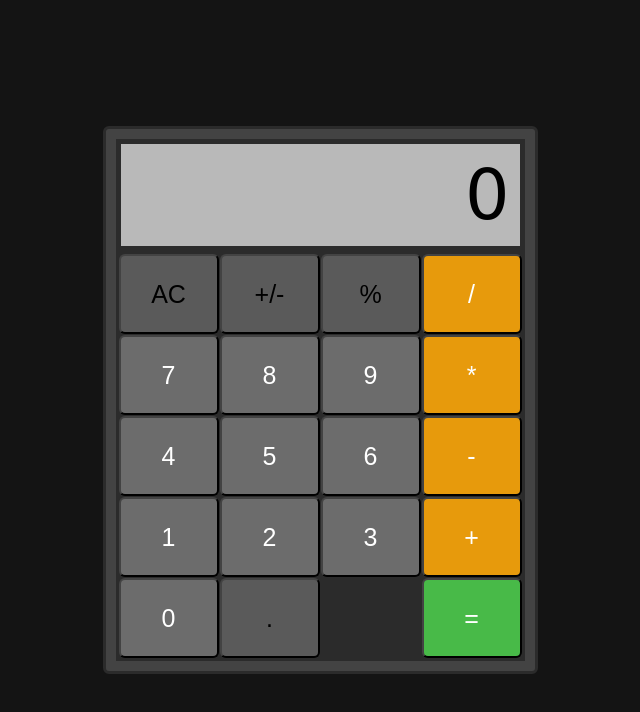
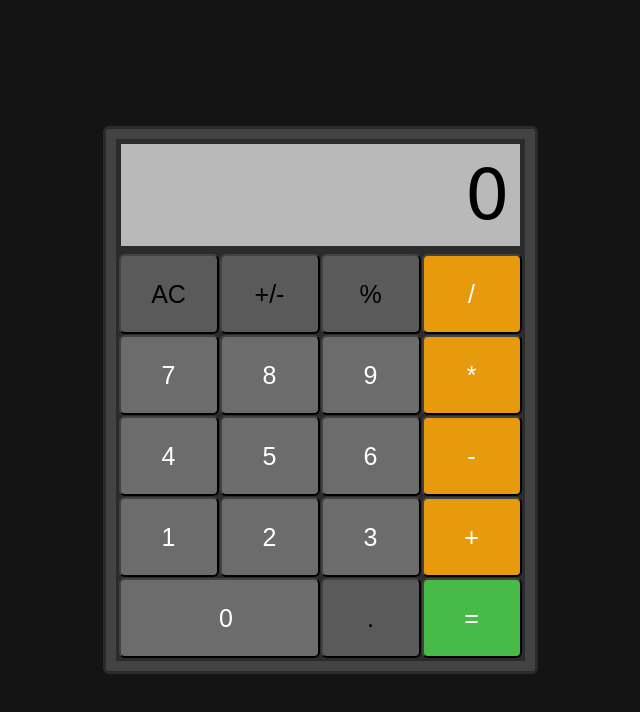
Before and after one commit to j0shyang/calculator, a plain HTML site: page index.html in a window 1280 px wide. Shown: the whole page, without its empty margins (320-960 px from the left). Drawn offline with Linux system fonts and the light colour scheme.

Commit message:
Adjusted the padding of the zero button so that it looks wider; positioned the decimal button to the blank spot next to it

```diff
--- a/style.css
+++ b/style.css
@@ -69,3 +69,12 @@ button.operand {
     background-color: rgb(108, 108, 108);
     color: white;
 }
+
+button.operand[value="0"] {
+    padding: 0px 3.94em;
+}
+
+button.decimal[value="."] {
+    grid-row: 5;
+    grid-column: 3;
+}
```
